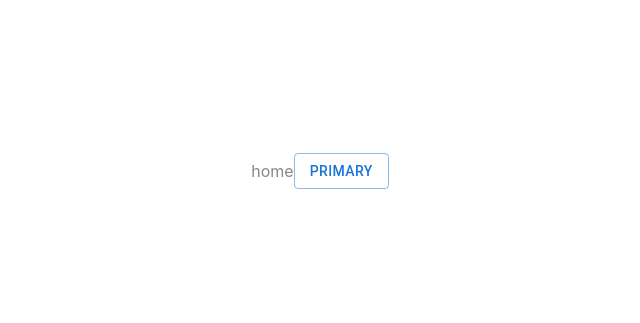
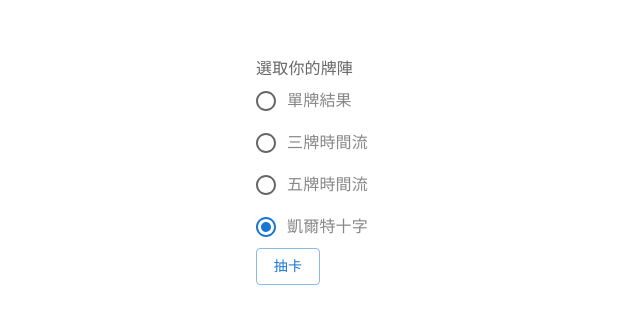
Before and after one commit to wade0615/tarot-card-react, a React (Create React App) app: page / in a window 1280 px wide. Shown: the part 229-552 px from the top of the page, without its empty margins (320-960 px from the left). Built offline with nearby package versions, Linux system fonts and the light colour scheme.

Commit message:
feat: cardArrayRadioGroup.js

```diff
--- /dev/null
+++ b/src/components/RadioGroup.js
@@ -0,0 +1,34 @@
+import styled from "styled-components";
+
+import Radio from '@mui/material/Radio';
+import RadioGroup from '@mui/material/RadioGroup';
+import FormControlLabel from '@mui/material/FormControlLabel';
+import FormControl from '@mui/material/FormControl';
+import FormLabel from '@mui/material/FormLabel';
+
+const CardArrayRadioGroup = styled.section`
+  position: relative;
+  color: #878787;
+`
+
+function cardArrayRadioGroup() {
+  return (
+    <CardArrayRadioGroup>
+      <FormControl component="fieldset">
+        <FormLabel component="legend">選取你的牌陣</FormLabel>
+        <RadioGroup
+          aria-label="gender"
+          defaultValue="celticCross"
+          name="radio-buttons-group"
+        >
+          <FormControlLabel value="single" control={<Radio />} label="單牌結果" />
+          <FormControlLabel value="treble" control={<Radio />} label="三牌時間流" />
+          <FormControlLabel value="penta" control={<Radio />} label="五牌時間流" />
+          <FormControlLabel value="celticCross" control={<Radio />} label="凱爾特十字" />
+        </RadioGroup>
+      </FormControl>
+    </CardArrayRadioGroup>
+  );
+}
+
+export default cardArrayRadioGroup;
--- a/src/layouts/home.js
+++ b/src/layouts/home.js
@@ -1,16 +1,21 @@
 import styled from "styled-components";
+
+import CardArrayRadioGroup from "../components/RadioGroup.js";
+
 import Button from '@mui/material/Button';
 
+const HomeDiv = styled.div`
+  position: relative;
+  color: #878787;
+`
+
 function Home() {
-
-  const HomeDiv = styled.div`
-    position: relative;
-    color: #878787;
-  `
   return (
     <HomeDiv className="h-screen flex justify-center items-center">
-      home
-      <Button variant="outlined">Primary</Button>
+      <div>
+        <CardArrayRadioGroup />
+        <Button variant="outlined">抽卡</Button>
+      </div>
     </HomeDiv>
   );
 }
```
